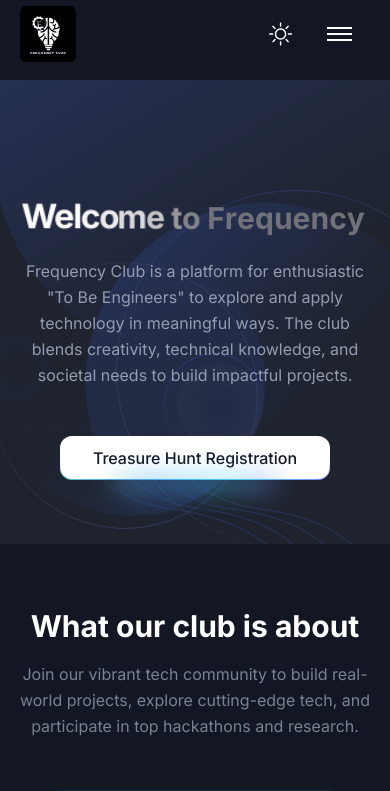
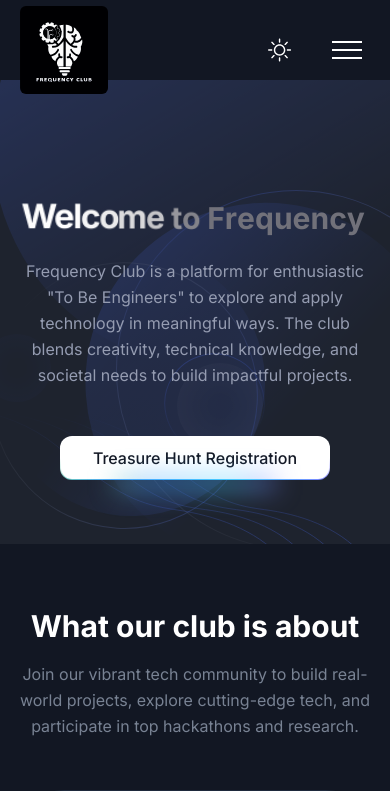
Before and after one commit to nerdylua/Frequency-website, a Next.js app: page / in a window 390 px wide. Shown: the top 791 px of the page. Built offline with nearby package versions, Linux system fonts and the light colour scheme.

Commit message:
Refactor Header component for improved styling and layout

```diff
--- a/components/Header/index.tsx
+++ b/components/Header/index.tsx
@@ -49,7 +49,7 @@
                 </span>
               </p>
               <div
-                className={`submenu relative left-0 top-full rounded-sm bg-white transition-[top] duration-300 group-hover:opacity-100 dark:bg-dark lg:invisible lg:absolute lg:top-[110%] lg:block lg:w-[250px] lg:p-4 lg:opacity-0 lg:shadow-lg lg:group-hover:visible lg:group-hover:top-full ${
+                className={`submenu absolute right-0 top-full rounded-sm bg-white transition-[top] duration-300 group-hover:opacity-100 dark:bg-dark lg:invisible lg:absolute lg:left-0 lg:top-[110%] lg:block lg:w-[250px] lg:p-4 lg:opacity-0 lg:shadow-lg lg:group-hover:visible lg:group-hover:top-full ${
                   openIndex === index ? "block" : "hidden"
                 }`}
               >
@@ -138,21 +138,21 @@
         }`}
         style={{
           transform: sticky
-            ? `translateY(${scrollProgress * 3}px) scale(${
-                1 - scrollProgress * 0.08
+            ? `translateY(${scrollProgress * 4}px) scale(${
+                1 - scrollProgress * 0.12
               })`
             : "none",
-          borderRadius: sticky ? `${scrollProgress * 20}px` : "0",
-          margin: sticky ? `${scrollProgress * 1.5}px auto` : "0 auto",
-          maxWidth: sticky ? `calc(100% - ${scrollProgress * 40}px)` : "100%",
+          borderRadius: sticky ? `${scrollProgress * 30}px` : "0",
+          margin: sticky ? `${scrollProgress * 2}px auto` : "0 auto",
+          maxWidth: sticky ? `calc(100% - ${scrollProgress * 60}px)` : "100%",
           boxShadow: sticky
-            ? `0 ${scrollProgress * 8}px ${scrollProgress * 16}px rgba(0, 0, 0, 0.1)`
+            ? `0 ${scrollProgress * 10}px ${scrollProgress * 20}px rgba(0, 0, 0, 0.1)`
             : "none",
         }}
       >
         <div className="container">
           <div className="relative flex items-center justify-between py-1.5">
-            <div className="w-16 max-w-full px-1 xl:mr-4 lg:w-20">
+            <div className="w-24 max-w-full px-1 xl:mr-4">
               <Link
                 href="/"
                 className={`header-logo block `}
@@ -160,25 +160,25 @@
                 <Image
                   src="/images/logo/white.svg"
                   alt="logo"
-                  width={6}
-                  height={6}
-                  className="w-full dark:hidden rounded-md lg:w-20"
+                  width={8}
+                  height={8}
+                  className="w-full dark:hidden rounded-md"
                 />
                 <Image
                   src="/images/logo/dark.svg"
                   alt="logo"
-                  width={6}
-                  height={6}
-                  className="hidden w-full dark:block rounded-md lg:w-20"
+                  width={8}
+                  height={8}
+                  className="hidden w-full dark:block rounded-md"
                 />
               </Link>
             </div>
             <div className="flex-1 flex justify-center">
               <nav
                 id="navbarCollapse"
-                className={`navbar w-auto rounded border-[3px] border-body-color/50 bg-white px-2.5 py-0.5 duration-300 dark:border-body-color/20 dark:bg-dark lg:visible lg:static lg:w-auto lg:border-none lg:!bg-transparent lg:p-0 lg:opacity-100 ${
+                className={`navbar w-auto rounded border-[4px] border-body-color/50 bg-white px-3 py-1 duration-300 dark:border-body-color/20 dark:bg-dark lg:visible lg:static lg:w-auto lg:border-none lg:!bg-transparent lg:p-0 lg:opacity-100 ${
                   navbarOpen
-                    ? "absolute left-1/2 top-full z-30 -translate-x-1/2 visibility opacity-100"
+                    ? "absolute top-full right-0 z-30 visibility opacity-100"
                     : "absolute left-1/2 top-[120%] z-30 -translate-x-1/2 invisible opacity-0"
                 } lg:relative lg:top-0 lg:left-0 lg:translate-x-0`}
               >
@@ -191,7 +191,7 @@
                 />
               </nav>
             </div>
-            <div className="flex items-center gap-3">
+            <div className="flex items-center gap-4">
               <div className="lg:hidden">
                 <ThemeToggler />
               </div>
@@ -199,26 +199,24 @@
                 onClick={navbarToggleHandler}
                 id="navbarToggler"
                 aria-label="Mobile Menu"
-                className="block rounded-lg px-2.5 py-[3px] ring-primary focus:ring-2 lg:hidden"
+                className="block rounded-lg px-3 py-[6px] ring-primary focus:ring-2 lg:hidden"
               >
                 <span
-                  className={`relative my-1 block h-0.5 w-[25px] bg-black transition-all duration-300 dark:bg-white ${
-                    navbarOpen ? " top-[6px] rotate-45" : " "
+                  className={`relative my-1.5 block h-0.5 w-[30px] bg-black transition-all duration-300 dark:bg-white ${
+                    navbarOpen ? " top-[7px] rotate-45" : " "
                   }`}
                 />
                 <span
-                  className={`relative my-1 block h-0.5 w-[25px] bg-black transition-all duration-300 dark:bg-white ${
+                  className={`relative my-1.5 block h-0.5 w-[30px] bg-black transition-all duration-300 dark:bg-white ${
                     navbarOpen ? "opacity-0 " : " "
                   }`}
                 />
                 <span
-                  className={`relative my-1 block h-0.5 w-[25px] bg-black transition-all duration-300 dark:bg-white ${
-                    navbarOpen ? " top-[-7px] -rotate-45" : " "
+                  className={`relative my-1.5 block h-0.5 w-[30px] bg-black transition-all duration-300 dark:bg-white ${
+                    navbarOpen ? " top-[-8px] -rotate-45" : " "
                   }`}
                 />
               </button>
-            </div>
-            <div className="flex items-center justify-end pr-3 lg:pr-0">
               <div className="hidden lg:block">
                 <ThemeToggler />
               </div>
```
